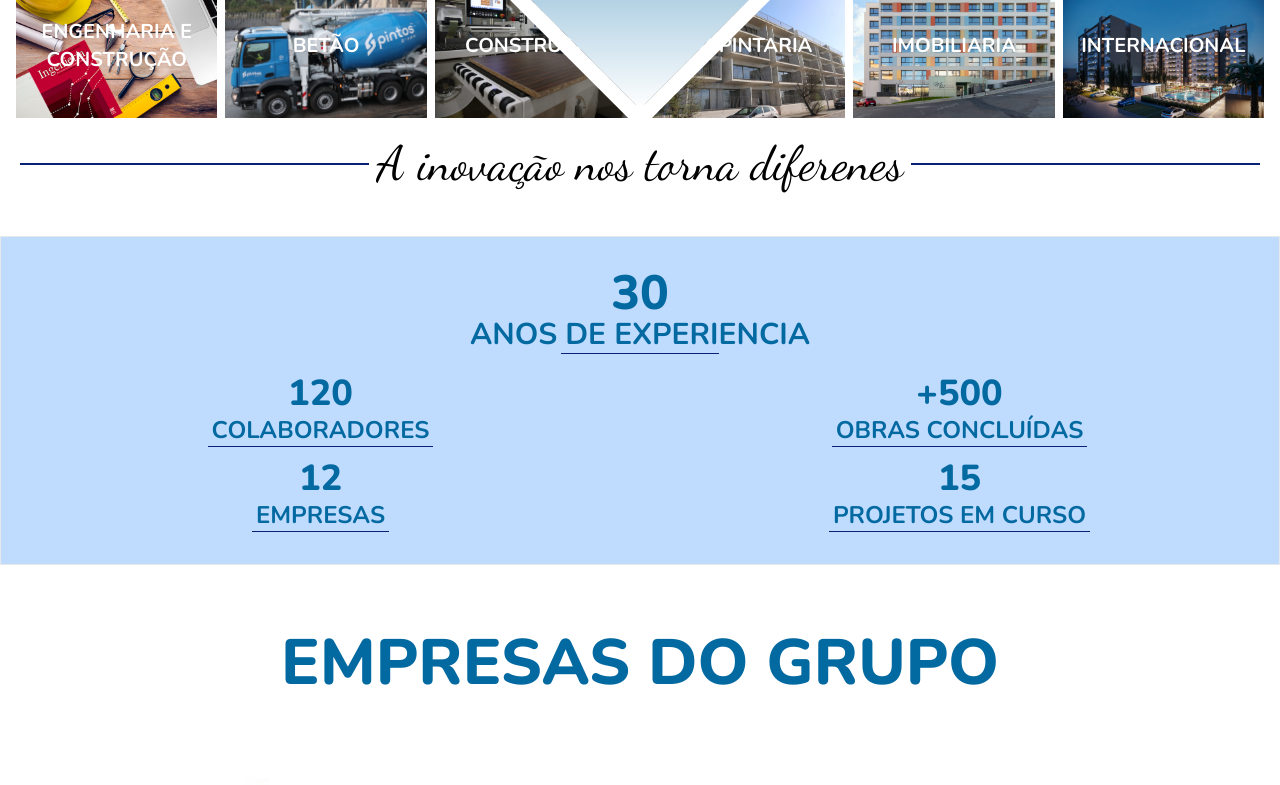
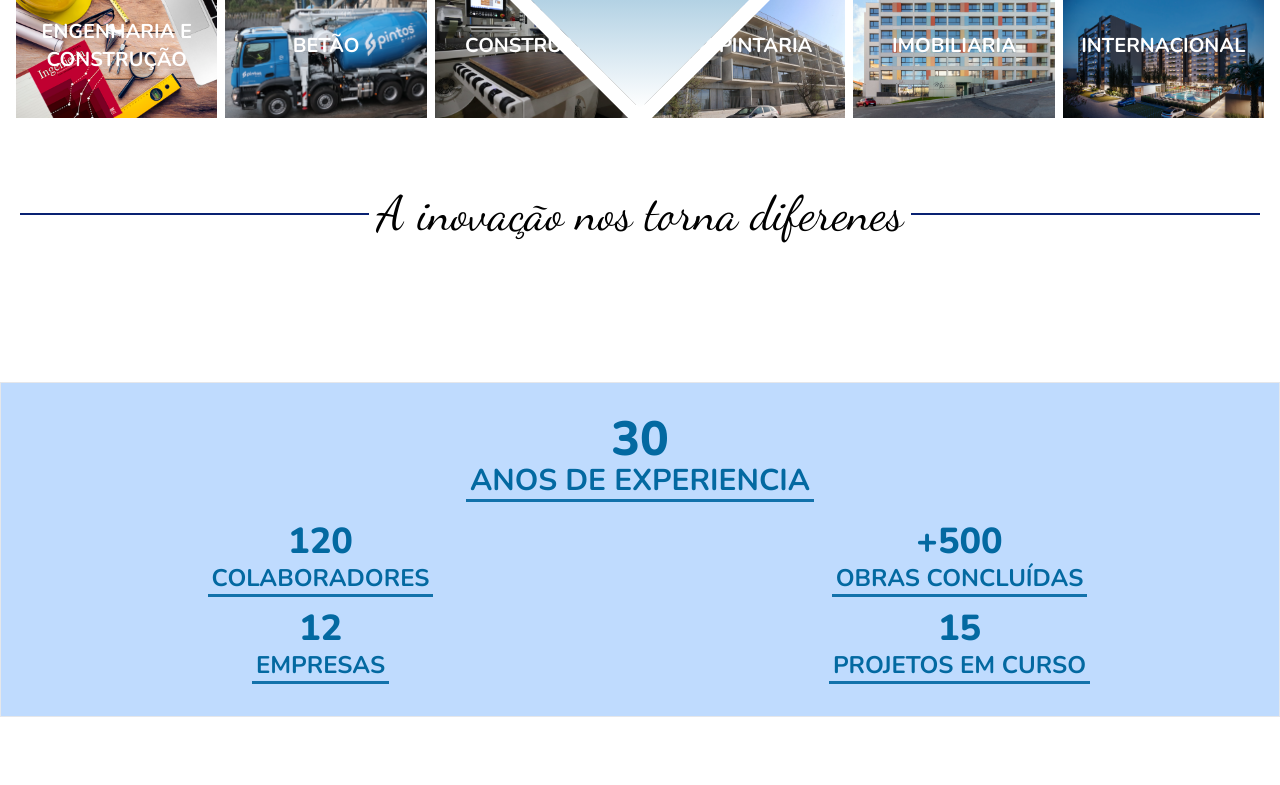
Before and after one commit to Fran-Lopez-Laperal/proyectPintos, a React (Vite) app in the folder WEB/: page / in a window 1280 px wide. Shown: the part 1020-1805 px from the top of the page. Built offline with nearby package versions, Linux system fonts and the light colour scheme.

Commit message:
fix css errors

```diff
--- a/WEB/src/pages/Home.jsx
+++ b/WEB/src/pages/Home.jsx
@@ -5,13 +5,13 @@ import { Logos } from '../components/Logos';
 import logo from '../assets/logo.png';
 import logo2 from '../assets/logo2.png';
 
-import companyHeader from '../assets/headersImages/companyHeader.jpeg';
+import companyHeader from '../assets/headers/companyHeader.jpeg';
 
 const StatCard = ({ number, text }) => {
   return (
     <article className="flex flex-col items-center mt-3">
       <p className="font-extrabold text-lg lg:text-4xl">{number}</p>
-      <p className="px-1 border-b-[1px] border-corporative-color lg:text-2xl">{text}</p>
+      <p className="px-1 border-b-[2px] border-corporative-color2 lg:text-2xl lg:border-b-[3px]">{text}</p>
     </article>
   );
 };
@@ -22,7 +22,7 @@ export function Home() {
       <HeaderPages image={companyHeader} logo={logo2} />
       <HomeLinks />
 
-      <section className="m-4 flex justify-center items-center h-20 relative mt-[-10px] lg:flex lg:justify-center ">
+      <section className="m-4 flex justify-center items-center h-20 relative mt-[-30px] lg:flex lg:justify-center lg:mt-10 lg:mb-28 ">
         <p className="text-xl relative z-10 bg-white p-2 font-dancing lg:text-5xl ">A inovação nos torna diferenes</p>
         <p className="absolute left-1 right-1 h-0.5 bg-corporative-color z-0"></p>
       </section>
@@ -31,8 +31,7 @@ export function Home() {
         <section className="py-4 my-4">
           <header className=" flex flex-col items-center">
             <p className="font-extrabold text-3xl lg:text-5xl">30</p>
-            <p className="text-xs lg:text-3xl">ANOS DE EXPERIENCIA</p>
-            <p className="h-[1px] bg-corporative-color text-transparent">aaaaaaaaaaaaaaaaaa</p>
+            <p className="text-xs px-1 border-b-[2px] border-corporative-color2 lg:text-3xl lg:border-b-[3px]">ANOS DE EXPERIENCIA</p>
           </header>
 
           <section className="grid grid-cols-2 text-xs text-center pt-2">
```
